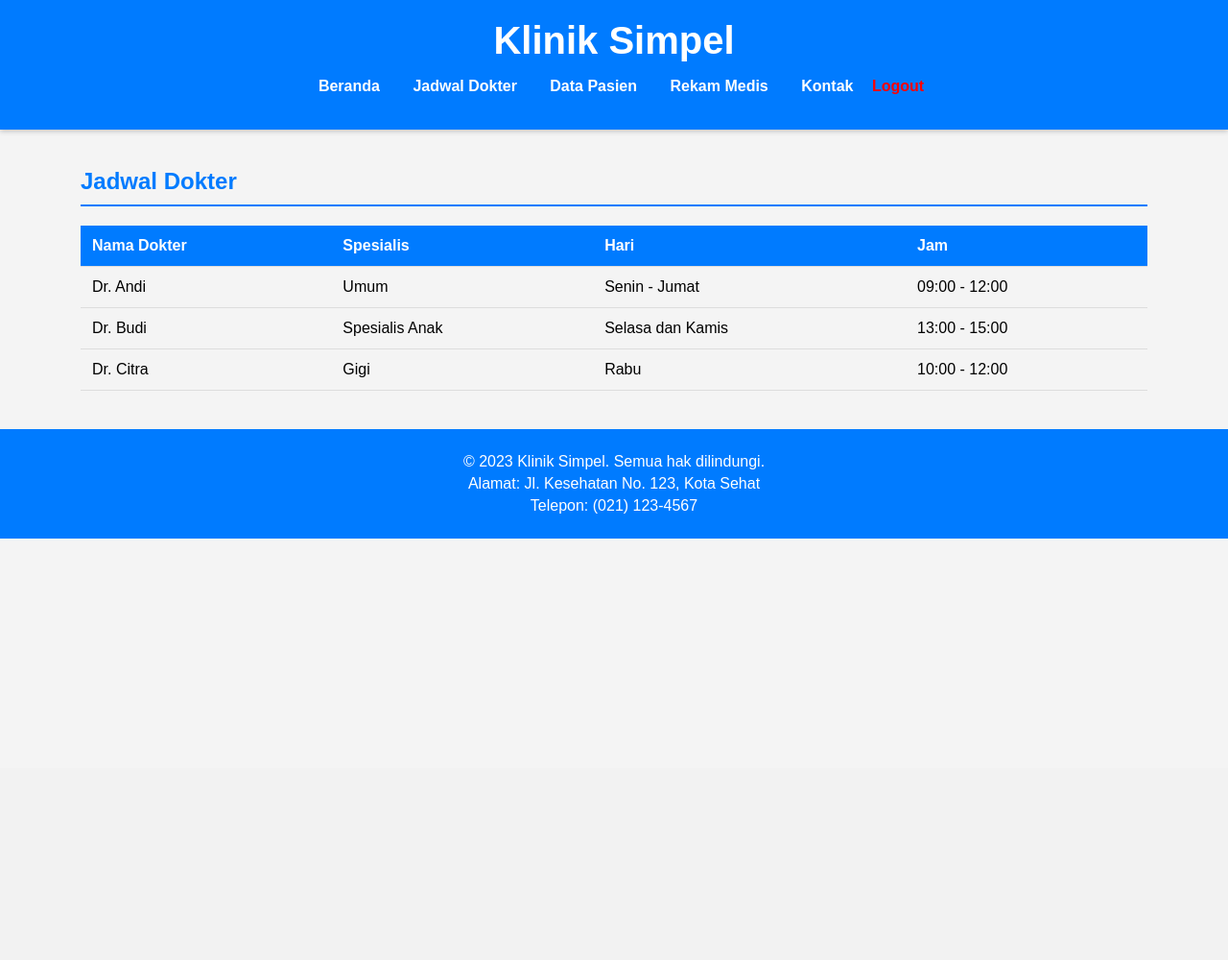
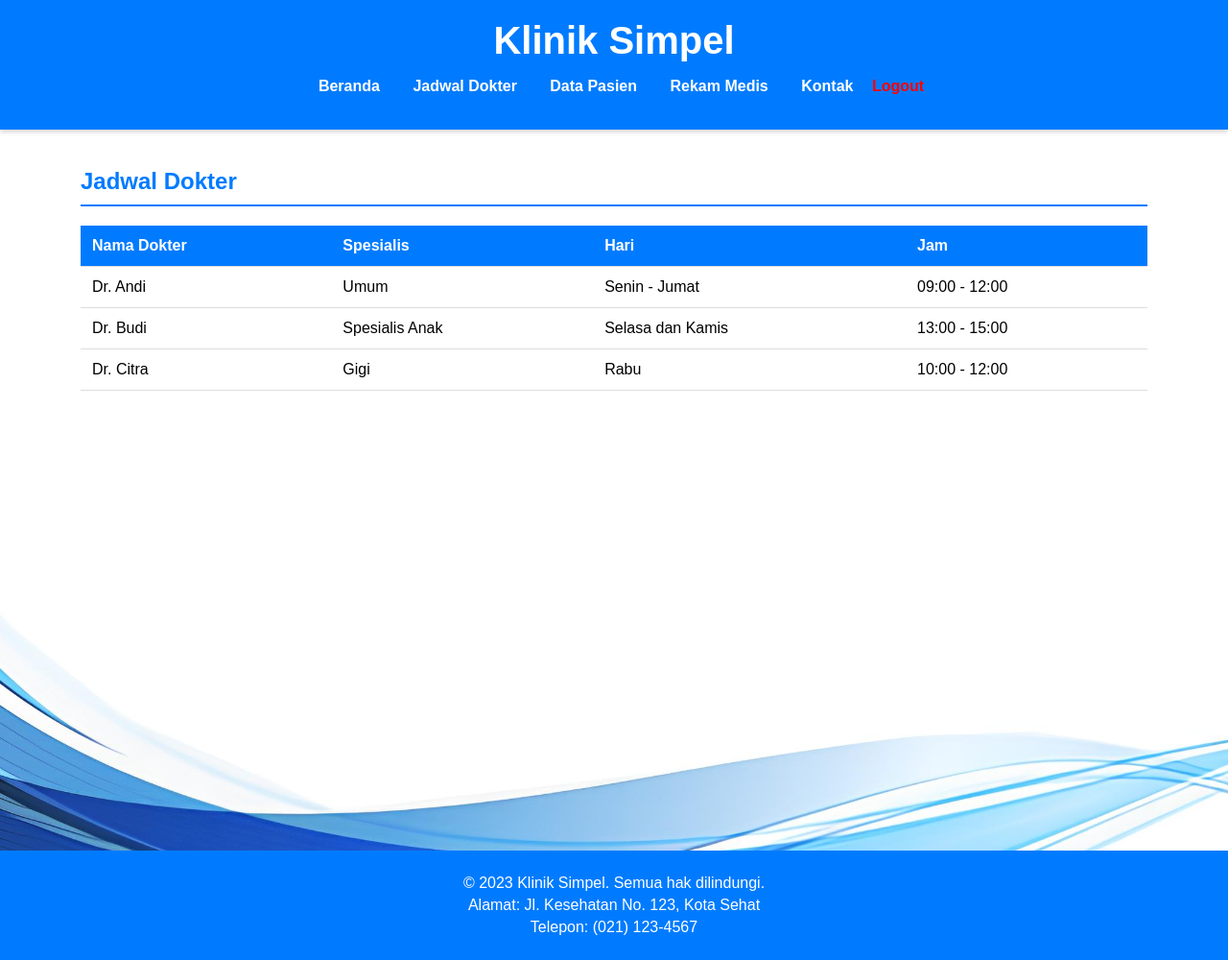
Before and after one commit to Fahmi-Mii13/Aplikasi-Klinik, a PHP site: page /jadwal.php in a window 1280 px wide. Shown: the whole page at 96% size. Before the commit the page ends 561 px from the top, so only its background shows below. Run offline with PHP 8.4, Linux system fonts and the light colour scheme.

Commit message:
Update Background

```diff
--- a/Aplikasi Klinik/css/styles.css
+++ b/Aplikasi Klinik/css/styles.css
@@ -6,13 +6,19 @@ body {
     font-family: 'Arial', sans-serif;
     margin: 0;
     padding: 0;
-    background-color: #f4f4f4;
+    display: flex;
+    flex-direction: column;
+    min-height: 1000px;
+    background-image: url('/AplikasiKlinik/image/Blue.jpg');
+    background-size: cover;
+    background-position: center;
 }
 
 .container {
     width: 90%;
     max-width: 1200px;
     margin: auto;
+    flex: 1;
 }
 
 .logout {
@@ -163,10 +169,8 @@ footer {
     padding: 20px 0;
     background: #007bff;
     color: #fff;
-    position: relative;
-    bottom: 0;
     width: 100%;
-    margin-top: 20px;
+    margin-top: auto;
 }
 
 footer p {
```
Also changed, not shown: Aplikasi Klinik/image/Blue.jpg (added).
